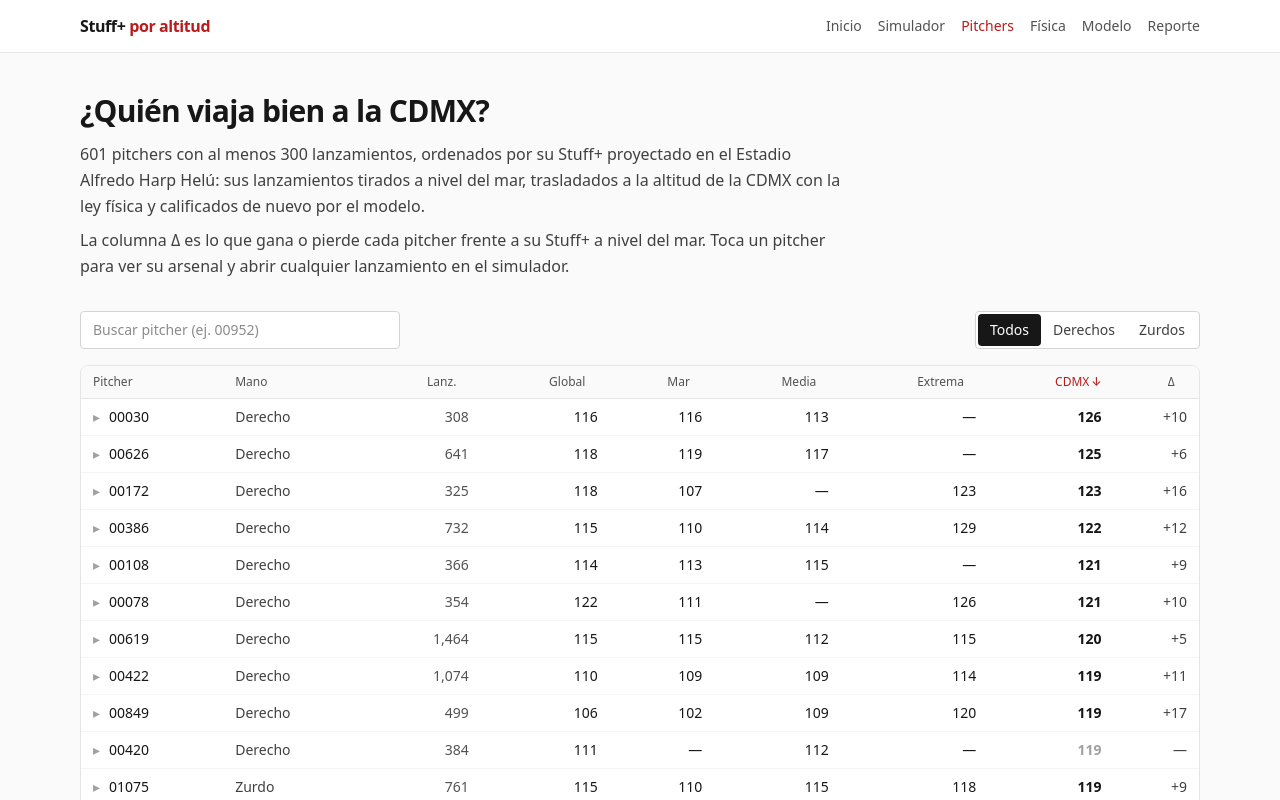
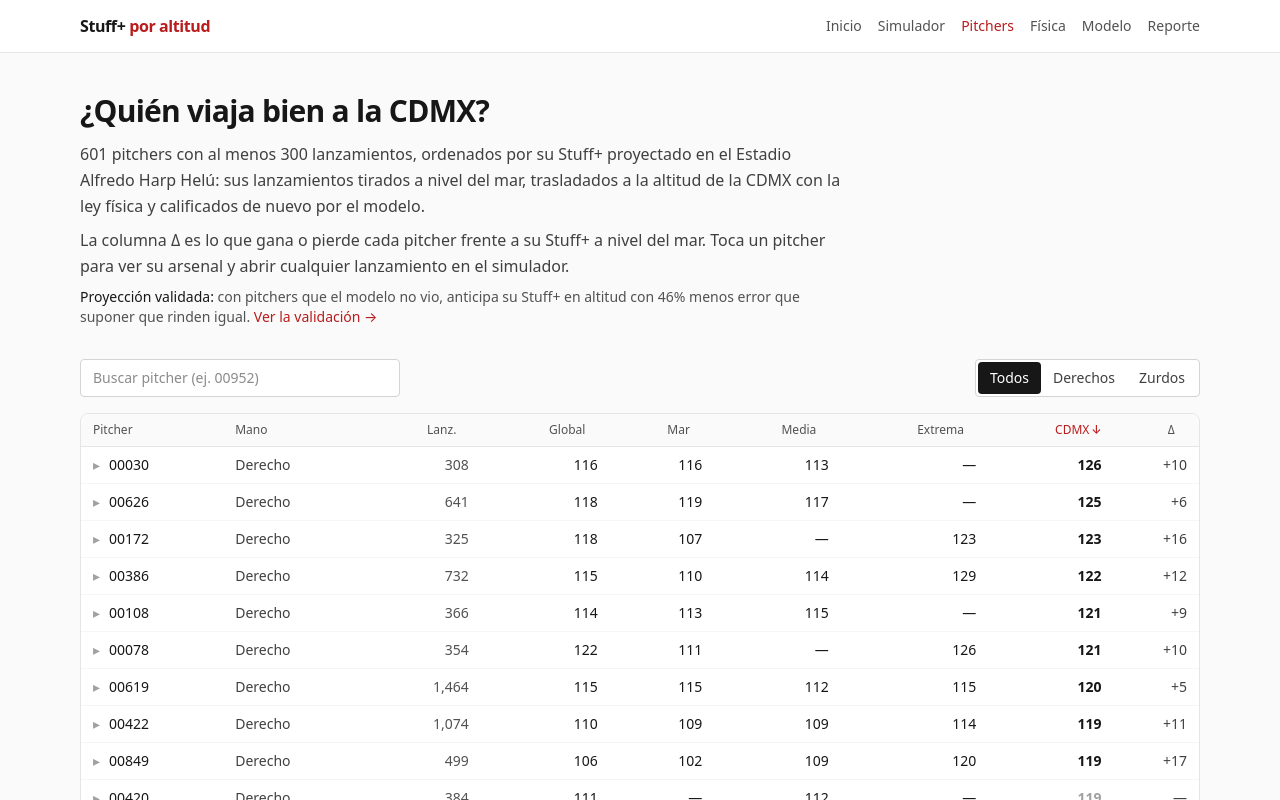
Before and after one commit to MVelascoWS/stuffplus-lmb, a Next.js app: page /pitchers in a window 1280 px wide. Shown: the top 800 px of the page. Built offline with nearby package versions, Linux system fonts and the light colour scheme.

Commit message:
Indica en pitchers que la proyección a CDMX está validada, con enlace a la prueba en /modelo

```diff
--- a/components/pitchers/PitchersBoard.tsx
+++ b/components/pitchers/PitchersBoard.tsx
@@ -4,9 +4,11 @@ import Link from "next/link";
 import { useSearchParams } from "next/navigation";
 import { Fragment, useMemo, useState } from "react";
 import { WithData } from "@/components/DataProvider";
+import { PROJECTION_ANCHOR } from "@/components/modelo/ProjectionCheck";
 import { PageIntro } from "@/components/ui";
 import type { ArsenalPitch, DashboardData, Pitcher } from "@/lib/data";
 import { MANO_LABEL, TIPO_LABEL, fmt0, fmt1, fmtSigned, fmtStuff } from "@/lib/format";
+import { conResultados } from "@/types/resultados";
 
 type SortKey = "pitcher_anon_id" | "mano" | "n" | "stuff" | "stuff_mar" | "stuff_media" | "stuff_extrema" | "stuff_cdmx_proy" | "delta_cdmx_proy";
 type Mano = "all" | "Right" | "Left";
@@ -87,6 +89,14 @@ function Board({ data, initial }: { data: DashboardData; initial: string | null
         <p>
           La columna Δ es lo que gana o pierde cada pitcher frente a su Stuff+ a nivel del mar. Toca un pitcher para ver
           su arsenal y abrir cualquier lanzamiento en el simulador.
+        </p>
+        <p className="text-sm text-neutral-600">
+          <span className="font-medium text-neutral-900">Proyección validada:</span> con pitchers que el modelo no vio,
+          anticipa su Stuff+ en altitud con {fmt0(conResultados(data.meta).projection_validation.reduccion_error_pct)}% menos
+          error que suponer que rinden igual.{" "}
+          <Link href={`/modelo/#${PROJECTION_ANCHOR}`} className="whitespace-nowrap text-accent underline-offset-2 hover:underline">
+            Ver la validación →
+          </Link>
         </p>
       </PageIntro>
 
```
